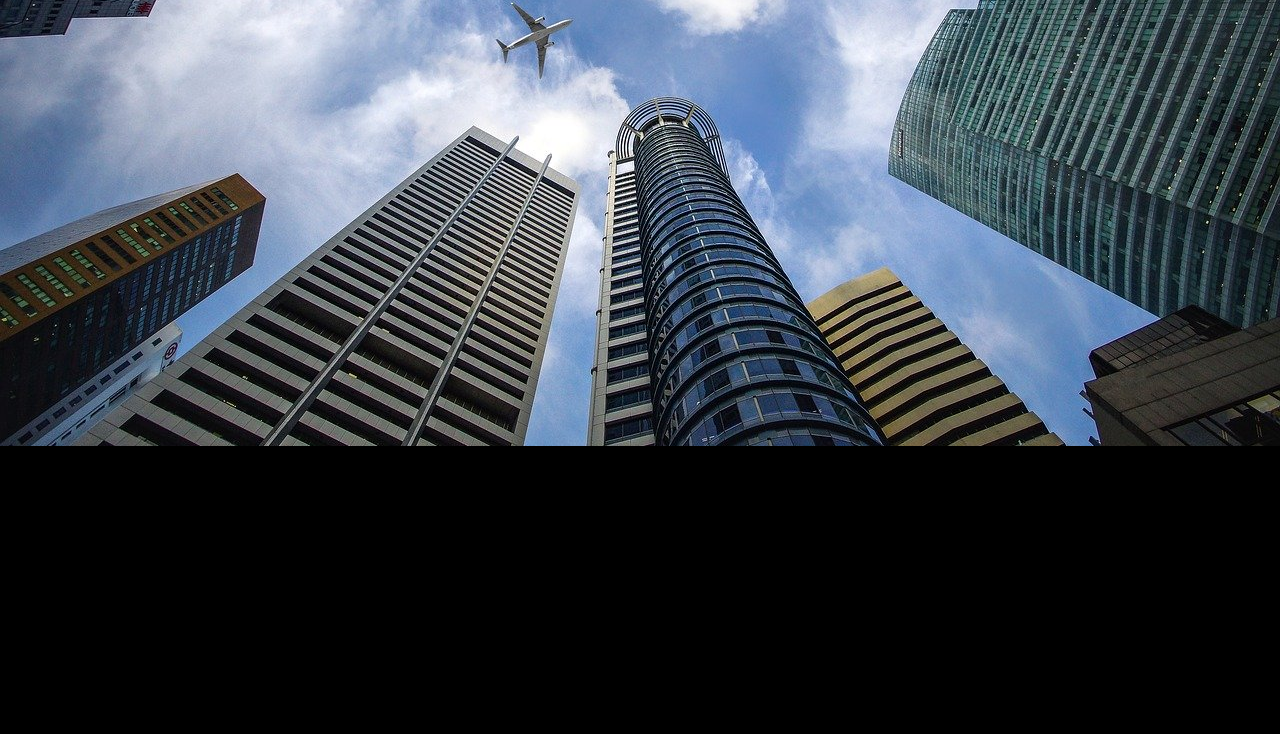
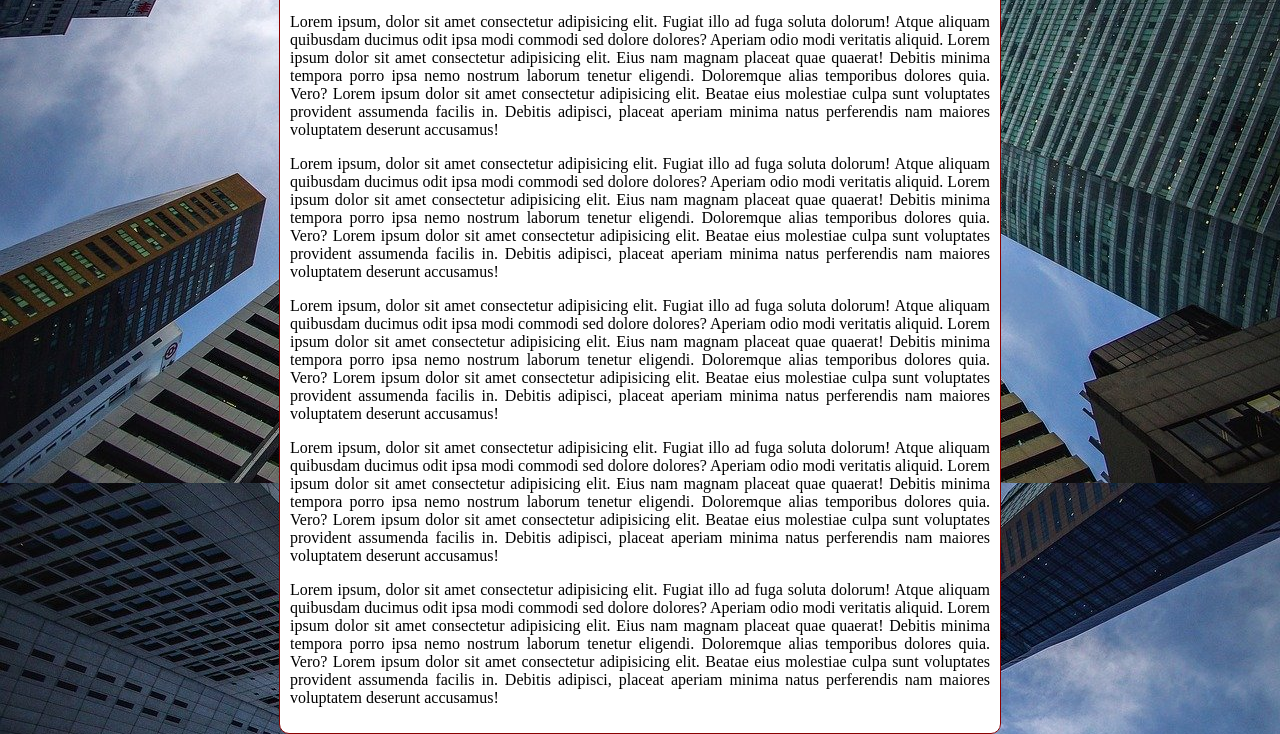
Before and after one commit to WilsonQdop/Html-Css, a plain HTML site: page Exercícios/Ex022/fundo006.html in a window 1280 px wide. Shown: the part 370-1104 px from the top of the page. Before the commit the page ends 816 px from the top, so only its background shows below. Drawn offline with Linux system fonts and the light colour scheme.

Commit message:
atualizei

```diff
--- a/Exercícios/Ex022/fundo006.html
+++ b/Exercícios/Ex022/fundo006.html
@@ -3,24 +3,27 @@
 <head>
     <meta charset="UTF-8">
     <meta name="viewport" content="width=device-width, initial-scale=1.0">
-    <title>Document</title>
+    <title>fundo fixo de tela</title>
     <style>
         body{
             height: 100vh;
-            background-color: black;
-            background-image: url('imagens/wallpaper002.jpg');
-            background-position: center top;
-            background-repeat: no-repeat;
-            background-size: auto;
+            background: black url('imagens/wallpaper002.jpg') center center no-repeat  fixed;
+            background-size: cover;
 
         }
         main {
             background-color: white;
-            width: 400px;
+            max-width: 700px;
             padding: 10px;
             margin: auto;
             border: 1px solid darkred;
             border-radius: 10px;
+        }
+        main > h1 {
+            text-align: center;
+        }
+        main p {
+            text-align: justify;
         }
     </style>
 </head>
@@ -29,6 +32,14 @@
     <main>
         <h1>Teste de imagem de fundo</h1>
         <p>Lorem ipsum, dolor sit amet consectetur adipisicing elit. Fugiat illo ad fuga soluta dolorum! Atque aliquam quibusdam ducimus odit ipsa modi commodi sed dolore dolores? Aperiam odio modi veritatis aliquid. Lorem ipsum dolor sit amet consectetur adipisicing elit. Eius nam magnam placeat quae quaerat! Debitis minima tempora porro ipsa nemo nostrum laborum tenetur eligendi. Doloremque alias temporibus dolores quia. Vero? Lorem ipsum dolor sit amet consectetur adipisicing elit. Beatae eius molestiae culpa sunt voluptates provident assumenda facilis in. Debitis adipisci, placeat aperiam minima natus perferendis nam maiores voluptatem deserunt accusamus!</p>
+        <p>Lorem ipsum, dolor sit amet consectetur adipisicing elit. Fugiat illo ad fuga soluta dolorum! Atque aliquam quibusdam ducimus odit ipsa modi commodi sed dolore dolores? Aperiam odio modi veritatis aliquid. Lorem ipsum dolor sit amet consectetur adipisicing elit. Eius nam magnam placeat quae quaerat! Debitis minima tempora porro ipsa nemo nostrum laborum tenetur eligendi. Doloremque alias temporibus dolores quia. Vero? Lorem ipsum dolor sit amet consectetur adipisicing elit. Beatae eius molestiae culpa sunt voluptates provident assumenda facilis in. Debitis adipisci, placeat aperiam minima natus perferendis nam maiores voluptatem deserunt accusamus!</p>
+        <p>Lorem ipsum, dolor sit amet consectetur adipisicing elit. Fugiat illo ad fuga soluta dolorum! Atque aliquam quibusdam ducimus odit ipsa modi commodi sed dolore dolores? Aperiam odio modi veritatis aliquid. Lorem ipsum dolor sit amet consectetur adipisicing elit. Eius nam magnam placeat quae quaerat! Debitis minima tempora porro ipsa nemo nostrum laborum tenetur eligendi. Doloremque alias temporibus dolores quia. Vero? Lorem ipsum dolor sit amet consectetur adipisicing elit. Beatae eius molestiae culpa sunt voluptates provident assumenda facilis in. Debitis adipisci, placeat aperiam minima natus perferendis nam maiores voluptatem deserunt accusamus!</p>
+        <p>Lorem ipsum, dolor sit amet consectetur adipisicing elit. Fugiat illo ad fuga soluta dolorum! Atque aliquam quibusdam ducimus odit ipsa modi commodi sed dolore dolores? Aperiam odio modi veritatis aliquid. Lorem ipsum dolor sit amet consectetur adipisicing elit. Eius nam magnam placeat quae quaerat! Debitis minima tempora porro ipsa nemo nostrum laborum tenetur eligendi. Doloremque alias temporibus dolores quia. Vero? Lorem ipsum dolor sit amet consectetur adipisicing elit. Beatae eius molestiae culpa sunt voluptates provident assumenda facilis in. Debitis adipisci, placeat aperiam minima natus perferendis nam maiores voluptatem deserunt accusamus!</p>
+        <p>Lorem ipsum, dolor sit amet consectetur adipisicing elit. Fugiat illo ad fuga soluta dolorum! Atque aliquam quibusdam ducimus odit ipsa modi commodi sed dolore dolores? Aperiam odio modi veritatis aliquid. Lorem ipsum dolor sit amet consectetur adipisicing elit. Eius nam magnam placeat quae quaerat! Debitis minima tempora porro ipsa nemo nostrum laborum tenetur eligendi. Doloremque alias temporibus dolores quia. Vero? Lorem ipsum dolor sit amet consectetur adipisicing elit. Beatae eius molestiae culpa sunt voluptates provident assumenda facilis in. Debitis adipisci, placeat aperiam minima natus perferendis nam maiores voluptatem deserunt accusamus!</p>
+        <p>Lorem ipsum, dolor sit amet consectetur adipisicing elit. Fugiat illo ad fuga soluta dolorum! Atque aliquam quibusdam ducimus odit ipsa modi commodi sed dolore dolores? Aperiam odio modi veritatis aliquid. Lorem ipsum dolor sit amet consectetur adipisicing elit. Eius nam magnam placeat quae quaerat! Debitis minima tempora porro ipsa nemo nostrum laborum tenetur eligendi. Doloremque alias temporibus dolores quia. Vero? Lorem ipsum dolor sit amet consectetur adipisicing elit. Beatae eius molestiae culpa sunt voluptates provident assumenda facilis in. Debitis adipisci, placeat aperiam minima natus perferendis nam maiores voluptatem deserunt accusamus!</p>
+        <p>Lorem ipsum, dolor sit amet consectetur adipisicing elit. Fugiat illo ad fuga soluta dolorum! Atque aliquam quibusdam ducimus odit ipsa modi commodi sed dolore dolores? Aperiam odio modi veritatis aliquid. Lorem ipsum dolor sit amet consectetur adipisicing elit. Eius nam magnam placeat quae quaerat! Debitis minima tempora porro ipsa nemo nostrum laborum tenetur eligendi. Doloremque alias temporibus dolores quia. Vero? Lorem ipsum dolor sit amet consectetur adipisicing elit. Beatae eius molestiae culpa sunt voluptates provident assumenda facilis in. Debitis adipisci, placeat aperiam minima natus perferendis nam maiores voluptatem deserunt accusamus!</p>
+
+
     </main>
 </body>
 </html>
```
